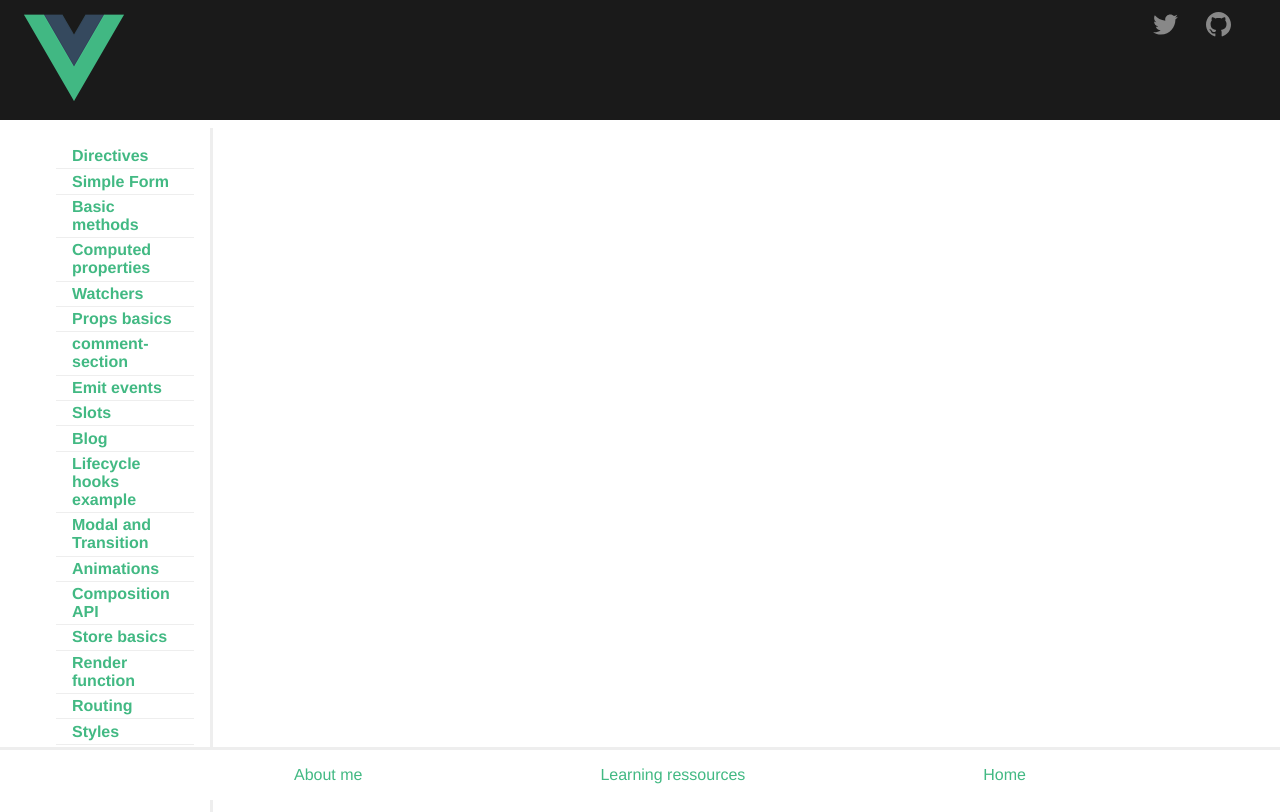
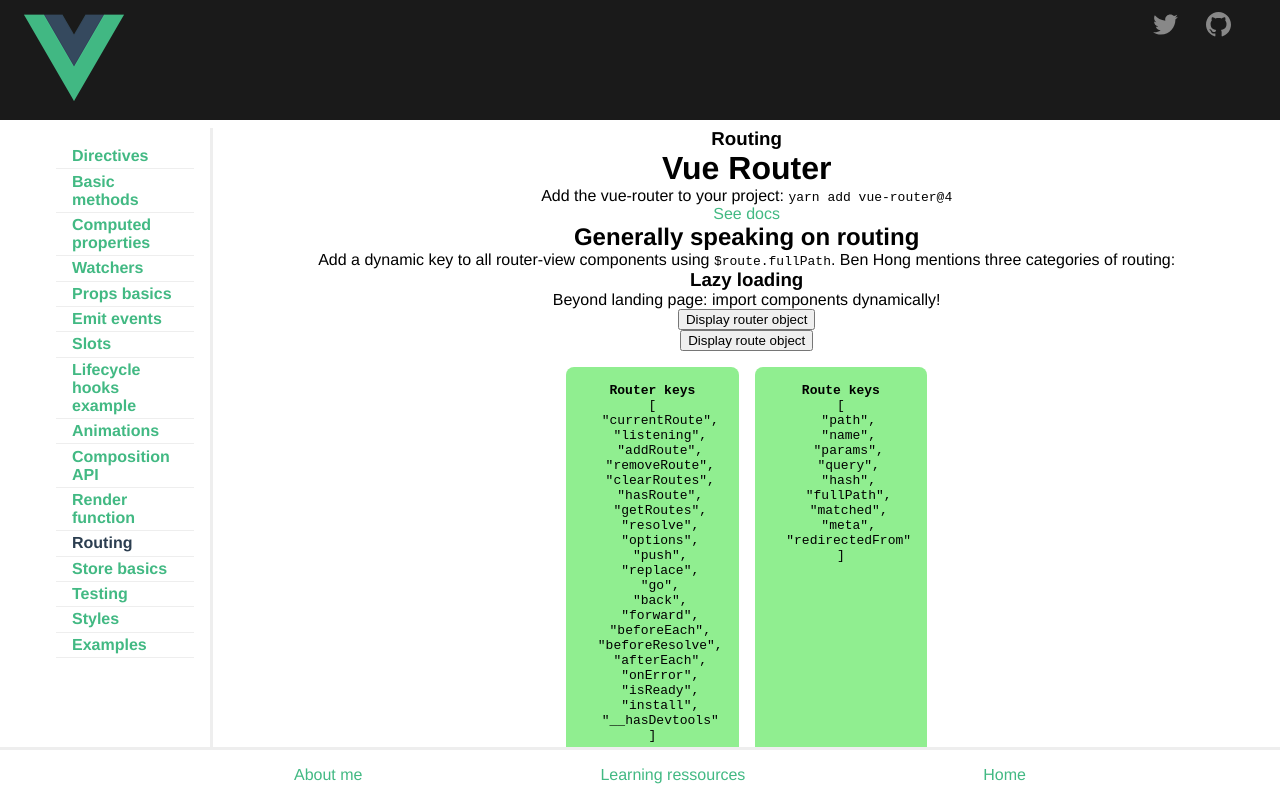
Before and after one commit to HannesLinde/vue_playground, a Vue app: page /routing in a window 1280 px wide. Built offline with nearby package versions, Linux system fonts and the light colour scheme.

Commit message:
fix examples and routing

```diff
--- a/src/components/layout/BaseFooter.vue
+++ b/src/components/layout/BaseFooter.vue
@@ -9,9 +9,9 @@
 
 <script setup lang="ts">
 const routes = [
-  {route: 'about', text: 'About me'},
-  {route: 'resources', text: 'Learning ressources'},
-  {route: 'home', text: 'Home'}
+  {route: '/about', text: 'About me'},
+  {route: '/resources', text: 'Learning ressources'},
+  {route: '/home', text: 'Home'}
 ]
 </script>
 
--- a/src/router/index.ts
+++ b/src/router/index.ts
@@ -1,34 +1,28 @@
 import { createRouter, createWebHistory, RouteRecordRaw } from 'vue-router';
 import Home from '../views/Home.vue';
-import directives from '../views/DirectivesMain.vue';
-import directivesIntro from '../views/DirectivesIntro.vue';
-import directivesExercise from '../views/DirectivesExercise.vue';
-import formSubmission from '../views/examples/FormSubmission.vue';
+import Directives from '../views/DirectivesMain.vue';
+import DirectivesIntro from '../views/DirectivesIntro.vue';
+import DirectivesExercise from '../views/DirectivesExercise.vue';
 import Methods from '../views/MethodsBasic.vue';
 import ComputedProperties from '../views/ComputedProperties.vue';
-import watchers from '../components/watchers.vue';
+import Watchers from '../views/Watchers.vue';
 import PropsBasics from '../views/PropsBasics.vue';
-import mainComments from '../views/examples/CommentsSectionMain.vue';
-import parentComponent from '../views/EmitsParentComponent.vue';
-import slots from '../views/SlotsMain.vue';
-import defaultSlot from '../views/SlotsDefaultSlots.vue';
-import blog from '../views/BlogMain.vue'
-import componentExercise from '../views/SlotsExerciseMain.vue';
+import EmitsParentComponent from '../views/EmitsParentComponent.vue';
+import Slots from '../views/SlotsMain.vue';
+import DefaultSlot from '../views/SlotsDefaultSlots.vue';
 import hooksExample from '../views/LifecycleHooksMain.vue';
-import modal from '../views/examples/ModalMain.vue';
-import animations from '../views/AnimationsMain.vue';
-import ballAnimation from '../components/AnimationsBallAnimationMain.vue';
-import classAnimations from '../components/AnimationsClassAnimation.vue';
-import sweetTransitions from '../components/AnimationsSweetTransitionsMain.vue';
-import compositionApi from '../views/CompoAPImain.vue';
-import storeBasics from '../components/storeBasics.vue';
-import composables from '../views/CompoAPIComposables.vue';
-import renderFunction from '../components/renderFunction.vue';
-import routingFun from '../components/routingFun.vue';
+import Modal from '../views/examples/ModalMain.vue';
+import Animations from '../views/AnimationsMain.vue';
+import CompositionApi from '../views/CompoAPImain.vue';
+import VuexBasics from '../views/VuexBasics.vue';
+import Composables from '../views/CompoAPIComposables.vue';
+import RenderFunction from '../views/RenderFunction.vue';
+import Routing from '../views/Routing.vue';
 import Styles from '../views/Styles.vue';
-import playground from '../components/playground.vue';
 import About from '../views/About.vue'
 import LearningResources from '../views/LearningResources.vue'
+import SlotsExercise from '../views/SlotsExerciseMain.vue'
+import Examples from '../views/Examples.vue'
 
 const routes: Array<RouteRecordRaw> = [
   {path: '/', redirect: '/home'},
@@ -50,42 +44,27 @@ const routes: Array<RouteRecordRaw> = [
   {
     path: '/testing',
     name: 'Testing',
-    // route level code-splitting
-    // this generates a separate chunk (about.[hash].js) for this route
-    // which is lazy-loaded when the route is visited.
-    component: () => import(/* webpackChunkName: "testing" */ '../components/testing.vue')
+    component: () => import(/* webpackChunkName: "testing" */ '../views/Testing.vue')
   },
   {
     path: '/directives',
     name: 'Directives',
-    component: directives,
-    children: [
-      /*{
-        path: 'intro',
-        name: 'Directives Intro',
-        component: directivesIntro
+    component: Directives,
       },
-      {
-        path: 'exercise',
-        name: 'Directives Exercise',
-        component: directivesExercise
-      }*/
-    ]
-  },
   {
     path: '/directives/intro',
     name: 'Directives Intro',
-    component: directivesIntro
+    component: DirectivesIntro
   },
   {
     path: '/directives/exercise',
     name: 'Directives Exercise',
-    component: directivesExercise
+    component: DirectivesExercise
   },
   {
-    path: '/simple-form',
-    name: 'Simple Form Submission',
-    component: formSubmission
+    path: '/examples/form',
+    name: 'Form Submission',
+    component: () => import(/* webpackChunkName: 'formSubmission' */ '../views/examples/FormSubmission.vue')
   },
   {
     path: '/methods',
@@ -100,7 +79,7 @@ const routes: Array<RouteRecordRaw> = [
   {
     path: '/watchers',
     name: 'Watchers',
-    component: watchers
+    component: Watchers
   },
   {
     path: '/props',
@@ -108,89 +87,74 @@ const routes: Array<RouteRecordRaw> = [
     component: PropsBasics
   },
   {
-    path: '/comments',
-    name: 'comment-section',
-    component: mainComments
+    path: '/examples/comments',
+    name: 'Comment Section',
+    component: () => import(/* webpackChunkName: 'commentsSection' */ '../views/examples/CommentsSectionMain.vue')
   },
   {
     path: '/emit-events',
     name: 'Emit event',
-    component: parentComponent
+    component: EmitsParentComponent
   },
   {
     path: '/slots',
     name: 'Slots',
-    component: slots
+    component: Slots
   },
   {
     path: '/default-slot',
     name: 'Slot default',
-    component: defaultSlot
+    component: DefaultSlot
   },
   {
-    path: '/blog',
+    path: '/examples/blog',
     name: 'Blog',
-    component: blog
+    component: () => import(/* webpackChunkName: 'blog' */ '../views/examples/BlogMain.vue')
   },
   {
     path: '/slots/exercise',
     name: 'Slots Exercise',
-    component: componentExercise
+    component: SlotsExercise
   },
   {
     path: '/hooks',
-    name: 'Lifecycle hooks example',
+    name: 'Lifecycle hooks',
     component: hooksExample
   },
   {
-    path: '/modal',
+    path: '/examples/modal',
     name: 'Modal and Transition',
-    component: modal
+    component: Modal
   },
   {
     path: '/animations',
     name: 'animations',
-    component: animations
-  },
-  {
-    path: '/animations/ball-animation',
-    name: 'ball animation',
-    component: ballAnimation
-  },
-  {
-    path: '/animations/class-animation',
-    name: 'class animation',
-    component: classAnimations
-  },
-  {
-    path: '/animations/sweet-transition',
-    name: 'sweet transition',
-    component: sweetTransitions
+    component: Animations
   },
   {
     path: '/composition-api',
     name: 'Composition API',
-    component: compositionApi
+    component: CompositionApi
   },
   {
-    path: '/store',
+    path: '/vuex-basics',
     name: 'Store basics',
-    component: storeBasics
+    component: VuexBasics
   },
   {
     path: '/composition-api/composables',
     name: 'Composables',
-    component: composables
+    component: Composables
   },
   {
     path: '/render-function',
     name: 'Render function',
-    component: renderFunction
+    component: RenderFunction
   },
   {
-    path: '/routing-fun',
+    path: '/routing',
     name: 'Routing',
-    component: routingFun
+    component: Routing
   },
   {
     path: '/css-styles',
@@ -198,9 +162,9 @@ const routes: Array<RouteRecordRaw> = [
     component: Styles
   },
   {
-    path: '/playground',
-    name: 'Playground',
-    component: playground
+    path: '/examples',
+    name: 'Examples',
+    component: Examples
   }
 ]
 
--- a/src/views/Examples.vue
+++ b/src/views/Examples.vue
@@ -1,11 +1,13 @@
 <template>
-$END$
+<router-link :to="route.path" v-for="route in exampleRoutes" :key="route.path">{{route.name}}</router-link>
 </template>
 
-<script>
-export default {
-name: "Examples"
-}
+<script setup lang="ts">
+
+import {useRouter} from "vue-router";
+
+const exampleRoutes = useRouter().getRoutes().filter(route => route.path.includes('examples/'))
+
 </script>
 
 <style scoped>
--- a/src/views/Routing.vue
+++ b/src/views/Routing.vue
@@ -6,51 +6,42 @@
   <p>
     Add a dynamic key to all router-view components using <code>$route.fullPath</code>. Ben Hong mentions three categories of routing:
   </p>
-  <ul>
-    <li>View components</li>
-    <li>Layout components</li>
-    <li>Routes</li>
-  </ul>
   <h3>Lazy loading</h3>
   <p>
     Beyond landing page: import components dynamically!
   </p>
-  <h3>this.$router</h3>
-  <h4>Router keys</h4>
-  <p v-for="objectKey in routerKeys" :key="objectKey">{{objectKey}}</p>
-  <pre>
-    {{router}}
-  </pre>
-  <h3>this.$route</h3>
-  <div>
+  <button @click="displayRouterObject = !displayRouterObject">Display router object</button>
+  <button @click="displayRouteObject = !displayRouteObject">Display route object</button>
+  <div id="keys-block">
+    <pre><h4>Router keys</h4>{{routerKeys}}</pre>
+    <pre><h4>Route keys</h4>{{routeKeys}}</pre>
+  </div>
+  <div id="container-route-object" v-if="displayRouteObject">
+    <h3>Full object of useRoute()</h3>
     <pre>{{route}}</pre>
-    <h4>Route keys</h4>
-    <p v-for="objectKey in routeKeys" :key="objectKey">{{objectKey}}</p>
+  </div>
+  <div id="container-router-object" v-if="displayRouterObject">
+    <h3>Full object of useRouter()</h3>
+    <pre>
+      {{router}}
+    </pre>
   </div>
 </template>
-<script lang="ts">
-import {defineComponent, reactive, toRefs} from "vue";
+<script setup lang="ts">
+import {defineComponent, reactive, ref, toRefs} from "vue";
 import {useRoute, useRouter} from "vue-router";
 
-export default defineComponent({
-  setup() {
-    const router = useRouter();
-    const route = useRoute();
+const router = useRouter();
+const route = useRoute();
 
-    const state = reactive({
-      routeKeys: Object.keys(route),
-      routerKeys: Object.keys((router))
-    })
+// eslint-disable-next-line no-undef
+const displayRouterObject = ref(false);
+const displayRouteObject = ref(false);
 
-    return {
-      ...toRefs(
-          state
-      ),
-      route,
-      router,
-    }
-  }
-})
+const routerKeys = Object.keys(router);
+const routeKeys = Object.keys(route);
+
+
 </script>
 <style lang="scss" scoped>
 ul {
@@ -60,4 +51,17 @@ ul {
   flex-direction: column;
   align-items: center;
 }
+
+pre {
+  background-color: lightgreen;
+  border-radius: .5rem;
+  padding: 1rem;
+}
+
+#keys-block {
+  margin: 1rem;
+  display: grid;
+  grid-template-columns: auto auto;
+  gap: 1rem;
+}
 </style>
```
Also changed, not shown: src/components/layout/SideBar.vue (+4 -8 lines), src/views/VuexBasics.vue (renamed from src/components/VuexBasics.vue).
